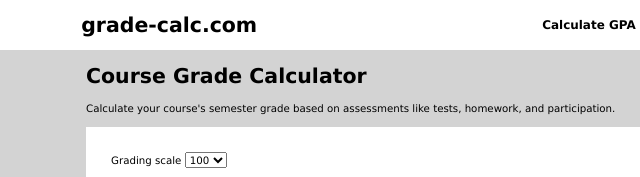
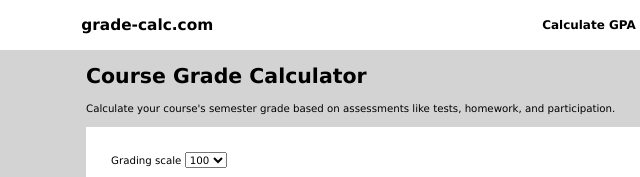
Before and after one commit to pogrx/grade-calc, a plain HTML site: page courseGrade.html in a window 1280 px wide. Shown: the top 177 px of the page, 106-746 px from the left. Drawn offline with Linux system fonts and the light colour scheme.

Commit message:
Update courseGrade.html

```diff
--- a/courseGrade.html
+++ b/courseGrade.html
@@ -52,7 +52,7 @@
         <div id="headerSpanBox">
         <div id="headerSpanText">
 
-            <h1>grade-calc.com</h2>
+            <h2>grade-calc.com</h2>
 
         </div>
 
```
